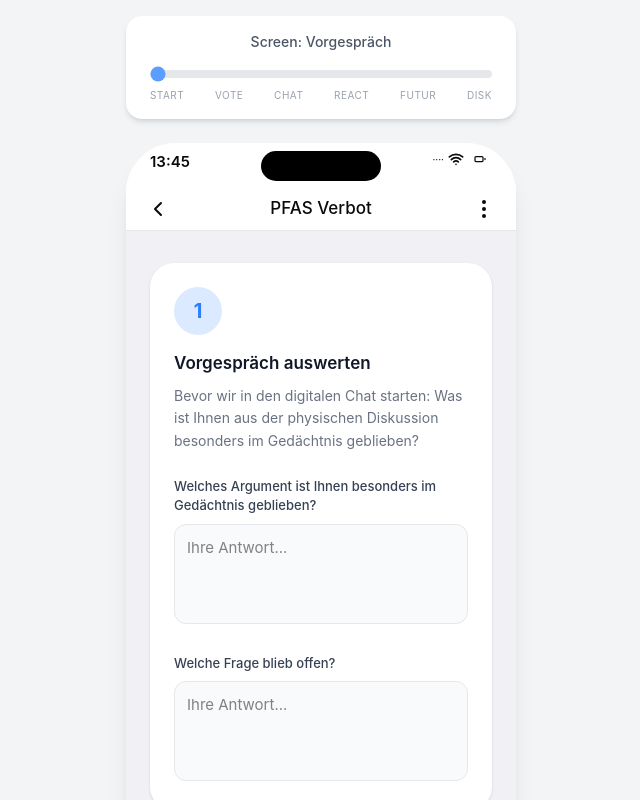
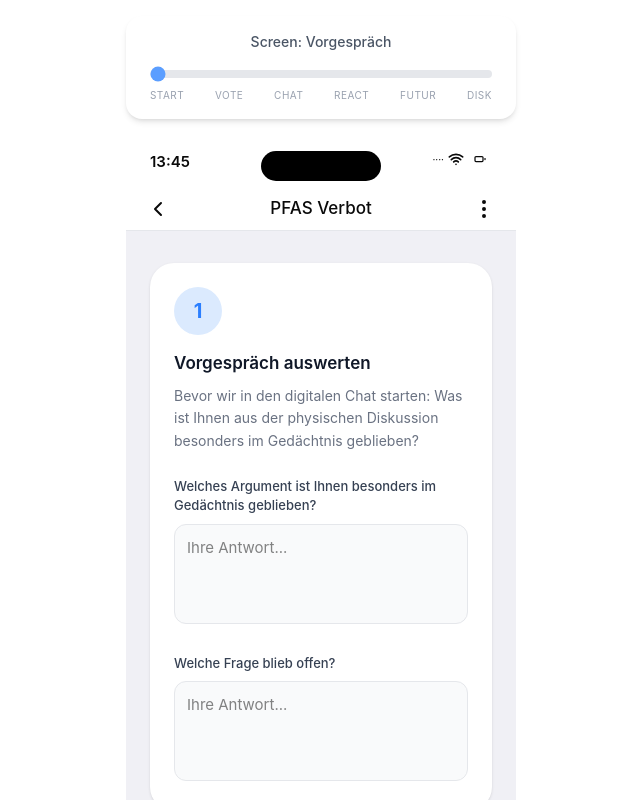
Before and after one commit to background-debates/screen-building, a React (Vite) app: page / in a window 1280 px wide. Shown: the top 800 px of the page, without its empty margins (319-959 px from the left). Built offline with nearby package versions, Linux system fonts and the light colour scheme.

Commit message:
Refactor code structure for improved readability and maintainability

```diff
--- a/src/app/App.tsx
+++ b/src/app/App.tsx
@@ -264,7 +264,7 @@ export default function App() {
   };
 
   return (
-    <div className="min-h-screen bg-gray-100 flex flex-col items-center justify-center p-4 gap-6">
+    <div className="min-h-screen bg-white flex flex-col items-center justify-center p-4 gap-6">
       {/* Screen Slider Control */}
       <div className="bg-white rounded-2xl px-6 py-4 shadow-md w-full max-w-[390px]">
         <div className="text-sm font-medium text-gray-600 mb-2 text-center">
@@ -296,7 +296,7 @@ export default function App() {
       </div>
 
       {/* iPhone Container */}
-      <div className="w-full max-w-[390px] h-[844px] bg-white rounded-[50px] overflow-hidden flex flex-col relative shadow-xl">
+      <div className="w-full max-w-[390px] h-[844px] bg-white rounded-[50px] overflow-hidden flex flex-col relative">
         {/* Status Bar */}
         <div className="h-11 bg-white flex items-start px-6 pt-2 relative">
           <div className="text-[15px] font-semibold">13:45</div>
@@ -839,7 +839,7 @@ export default function App() {
             {/* Diskussionsvorschlag Screen */}
             <div className="flex-1 overflow-y-auto bg-gray-100 px-4 py-6 flex flex-col">
               {/* Main Card */}
-              <div className="bg-white rounded-[24px] p-6 shadow-lg mb-6">
+              <div className="bg-white rounded-[24px] p-6 mb-6">
                 <h2 className="text-[22px] font-bold text-gray-900 mb-4">Diskussionsvorschlag</h2>
                 <p className="text-[15px] text-gray-600 leading-relaxed mb-6">
                   Basierend auf Ihren Antworten zum Thema "PFAS Verbot" könnte Anna Schmidt ein:e interessante:r Gesprächspartner:in sein.
@@ -867,10 +867,10 @@ export default function App() {
 
               {/* Action Buttons */}
               <div className="mt-auto flex gap-3">
-                <button className="flex-1 py-3 rounded-xl border-2 border-white/30 bg-white text-black font-medium text-[15px] shadow-lg">
+                <button className="flex-1 py-3 rounded-xl border-2 border-white/30 bg-white text-black font-medium text-[15px]">
                   Ignorieren
                 </button>
-                <button className="flex-1 py-3 rounded-xl bg-[#1e4fd8] text-white font-semibold text-[15px] shadow-lg ">
+                <button className="flex-1 py-3 rounded-xl bg-[#1e4fd8] text-white font-semibold text-[15px] ">
                   Antworten
                 </button>
               </div>
```
Also changed, not shown: 3 other files (tests, documents, lock files or other folders).
